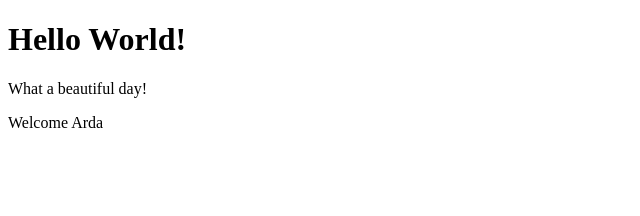
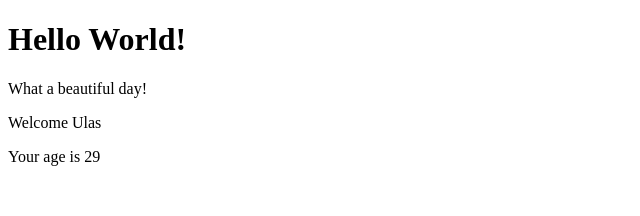
Before and after one commit to Zulk0rne1n/React-Exercises, a React (Create React App) app: page / in a window 1280 px wide. Shown: the top 216 px of the page, without its empty margins (0-640 px from the left). Built offline with nearby package versions, Linux system fonts and the light colour scheme.

Commit message:
Props 03 added

```diff
--- a/src/App.js
+++ b/src/App.js
@@ -6,7 +6,7 @@
         return (
         <div>
             <Hello />
-            <Welcome />
+            <Welcome name="Ulas" age="29"/>
         </div>)
     }
 }
--- a/src/Welcome.js
+++ b/src/Welcome.js
@@ -3,10 +3,15 @@
 
 export class Welcome extends React.Component {
     render() {
-        return <p>Welcome {this.props.name}</p>
+        return (
+            <div>
+                <p>Welcome {this.props.name}</p>
+                <p>Your age is {this.props.age}</p>
+            </div>
+        )
     }
 }
 
 Welcome.defaultProps = {
-    name : "Arda"
+    name: "Arda"
 }
```
